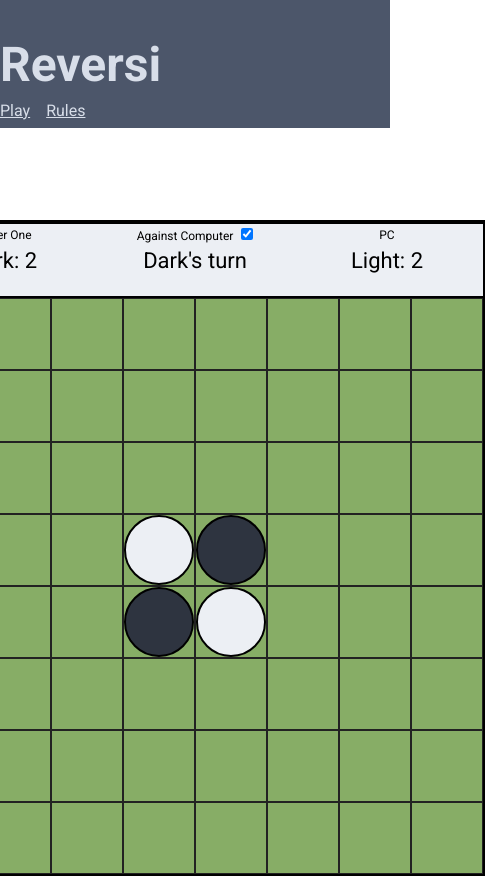
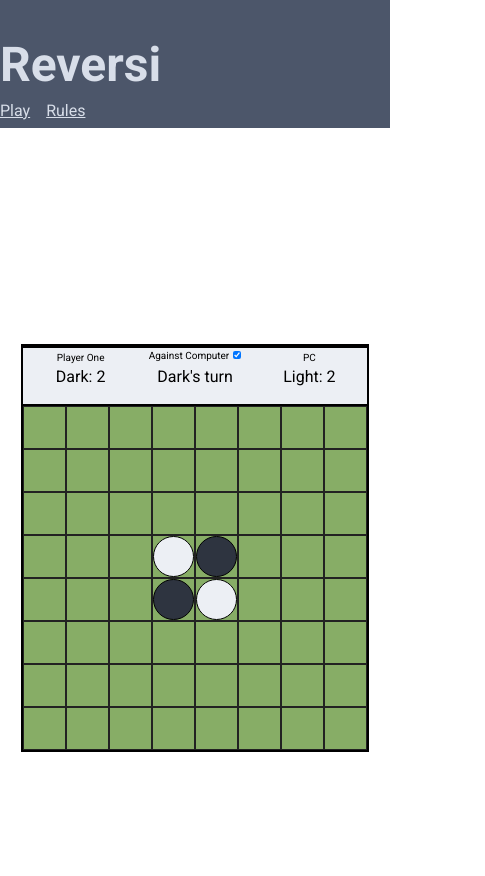
Before and after one commit to tarik-tezcan/reversi, a Vue app: page / in a window 390 px wide. Shown: the whole page, 485 px wide, since content can reach past the window. Built offline with nearby package versions, Linux system fonts and the light colour scheme.

Commit message:
Refactoring and basic responsive design

```diff
--- a/src/App.vue
+++ b/src/App.vue
@@ -20,7 +20,6 @@ export default {
   -webkit-font-smoothing: antialiased;
   -moz-osx-font-smoothing: grayscale;
   text-align: center;
-  /* color: black; */
   display: flex;
   flex-direction: column;
   justify-content: center;
--- a/src/components/GridSquare.vue
+++ b/src/components/GridSquare.vue
@@ -48,8 +48,8 @@ export default {
   padding: 0px;
   background-color: #87ad66;
   position: relative;
-  width: $square-size;
-  height: $square-size;
+  width: clamp(24px, 11vw, $square-size);
+  height: clamp(24px, 11vw, $square-size);
   .disk {
     width: calc(100% - 4px);
     height: calc(100% - 4px);
@@ -67,4 +67,14 @@ export default {
     left: 4px;
   }
 }
+
+@media (max-width: 576px) {
+  .square {
+    .disk {
+      width: calc(100% - 2px);
+      height: calc(100% - 2px);
+      border: 1px solid black;
+    }
+  }
+}
 </style>
--- a/src/components/ReversiGrid.vue
+++ b/src/components/ReversiGrid.vue
@@ -16,8 +16,8 @@
       <GridSquare
         v-for="col in gridSize"
         :key="col.id"
-        :row="row"
-        :col="col"
+        :row="row - 1"
+        :col="col - 1"
         :grid-size="gridSize"
         :cell-owner="grid[row - 1][col - 1]"
         @click="handleMove($event.target.id)"
@@ -94,7 +94,6 @@ export default {
       } else {
         this.nameOfPlayerTwo = 'Player Two';
       }
-      console.log(`Against Computer:${this.isAgainstComputer}`);
       if (this.turn === 'light' && this.isAgainstComputer && this.isComputerTurn) {
         this.isComputerTurn = false;
         this.computerMove();
@@ -106,7 +105,7 @@ export default {
     handleMove(moveLoc) {
       if (this.isValid(moveLoc, this.grid)) {
         // Make the move
-        this.makeMove(moveLoc, this.currentPlayer, this.grid);
+        this.grid = this.makeMove(moveLoc, this.currentPlayer, this.grid);
         this.changeTurn();
         this.updateScores(this.grid);
         // If there won't be a possible move pass the turn
@@ -127,24 +126,25 @@ export default {
           && this.isComputerTurn
           && this.checkAllPossibleMoves(this.grid).length !== 0
         ) {
-          console.log(this.checkAllPossibleMoves(this.grid));
           this.computerMove();
         }
       }
     },
     // Methods for making moves
     makeMove(moveLocation, movePlayer, moveGrid) {
-      const posRow = moveLocation[0] - 1;
-      const posCol = moveLocation[2] - 1;
-      const allChangingMoves = this.checkPossibleMoves(posRow, posCol, moveGrid);
+      let gridToUse = JSON.parse(JSON.stringify(moveGrid));
+      const posRow = parseInt(moveLocation[0], 10);
+      const posCol = parseInt(moveLocation[2], 10);
+      const allChangingMoves = this.checkPossibleMoves(posRow, posCol, gridToUse);
       allChangingMoves.forEach((el) => {
-        this.grid = this.changeColorTo(el[0], el[1], movePlayer.colorCode, this.grid);
+        gridToUse = this.changeColorTo(el[0], el[1], movePlayer.colorCode, gridToUse);
       });
+      return gridToUse;
     },
     computerMove() {
       const pickedMove = this.pickBestMove();
       setTimeout(
-        () => this.handleMove(`${pickedMove[0][0] + 1}-${pickedMove[0][1] + 1}`),
+        () => this.handleMove(`${pickedMove[0][0]}-${pickedMove[0][1]}`),
         this.moveDelay,
       );
     },
@@ -161,10 +161,7 @@ export default {
       possibleMoves.forEach((move) => {
         // Deep copy of current grid
         let curGrid = JSON.parse(JSON.stringify(this.grid));
-        const allMovesFrom = this.checkPossibleMoves(move[0][0], move[0][1], this.grid);
-        allMovesFrom.forEach((el) => {
-          curGrid = this.changeColorTo(el[0], el[1], this.lightColorCode, curGrid);
-        });
+        curGrid = this.makeMove([move[0][0], 0, move[0][1]], this.playerTwo, curGrid);
         const moveScore = this.calculateScores(curGrid)[0];
         if (moveScore > biggestMoveScore) {
           biggestMoveScore = moveScore;
@@ -233,8 +230,8 @@ export default {
     },
     // Calculating moves
     isValid(moveLocation, gridStatus) {
-      const moveRow = moveLocation[0] - 1;
-      const moveCol = moveLocation[2] - 1;
+      const moveRow = parseInt(moveLocation[0], 10);
+      const moveCol = parseInt(moveLocation[2], 10);
       const allPossibleMoves = [];
       // Is square filled ?
       if (gridStatus[moveRow][moveCol] !== 0) {
@@ -320,7 +317,7 @@ export default {
   align-items: center;
   justify-content: center;
   background-color: white;
-  max-width: fit-content;
+  max-width: min-content;
   border: 2px solid black;
 }
 
--- a/src/components/infobar/InfoBar.vue
+++ b/src/components/infobar/InfoBar.vue
@@ -45,6 +45,7 @@ export default {
 
 <style lang="scss" scoped>
 #info-bar {
+  max-width: 100%;
   width: 100%;
   height: $square-size;
   border: 2px solid black;
@@ -53,8 +54,13 @@ export default {
   color: black;
   display: grid;
   grid-template-columns: 1fr 1fr 1fr;
-  grid-auto-rows: minmax($square-size, auto);
+  /* grid-auto-rows: minmax($square-size, auto); */
   justify-items: center;
 }
 
+@media (max-width: 576px) {
+  #info-bar {
+    height: 56px;
+  }
+}
 </style>
--- a/src/components/infobar/PlayerInfo.vue
+++ b/src/components/infobar/PlayerInfo.vue
@@ -33,7 +33,7 @@ export default {
 
 <style lang="scss" scoped>
 .player-info {
-  height: 72px;
+  height: 100%;
   display: grid;
   grid-template-rows: 33% 33% 33%;
   grid-template-areas:
@@ -58,4 +58,12 @@ export default {
   grid-area: ps;
 }
 
+@media (max-width: 576px) {
+  .player-name {
+    font-size: 10px;
+  }
+  .player-score {
+    font-size: 16px;
+  }
+}
 </style>
--- a/src/components/infobar/TurnInfo.vue
+++ b/src/components/infobar/TurnInfo.vue
@@ -76,4 +76,20 @@ export default {
   margin-top: 0px;
   margin-bottom: 0px;
 }
+
+@media (max-width: 576px) {
+  #ai-checkbox {
+    font-size: 10px;
+    margin-top: 2px;
+
+    #vs-ai {
+      width: 8px;
+      height: 8px;
+      margin-left: 4px;
+    }
+  }
+  .turn-info-text {
+    font-size: 16px;
+  }
+}
 </style>
--- a/src/views/Home.vue
+++ b/src/views/Home.vue
@@ -64,7 +64,7 @@ button {
   flex-direction: column;
   justify-content: center;
   align-items: center;
-  width: clamp(calc($square-size * 4), calc($square-size * 8), calc($square-size * 8));
+  width: clamp(calc($square-size * 4), calc($square-size * 8), 100vw);
   height: calc($square-size * 8 + $square-size);
 }
 </style>
--- a/src/views/Rules.vue
+++ b/src/views/Rules.vue
@@ -32,7 +32,7 @@ export default {
   flex-direction: column;
   justify-content: flex-start;
   align-items: flex-start;
-  width: clamp(calc(4px * 72), calc(8px * 72), calc(8px * 72));
+  width: clamp(calc(4px * 72), calc(8px * 72), 100vw);
   height: calc(8px * 72 + 72px);
 }
 
```
